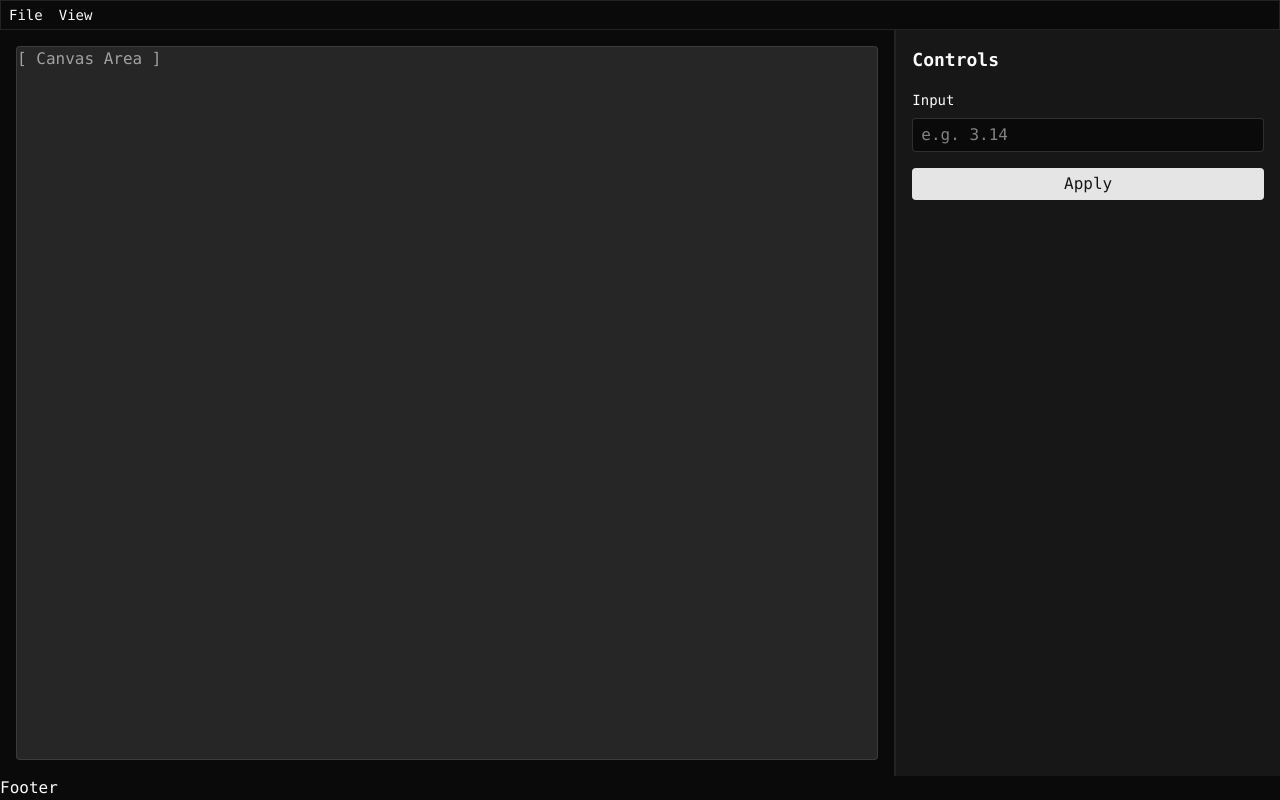
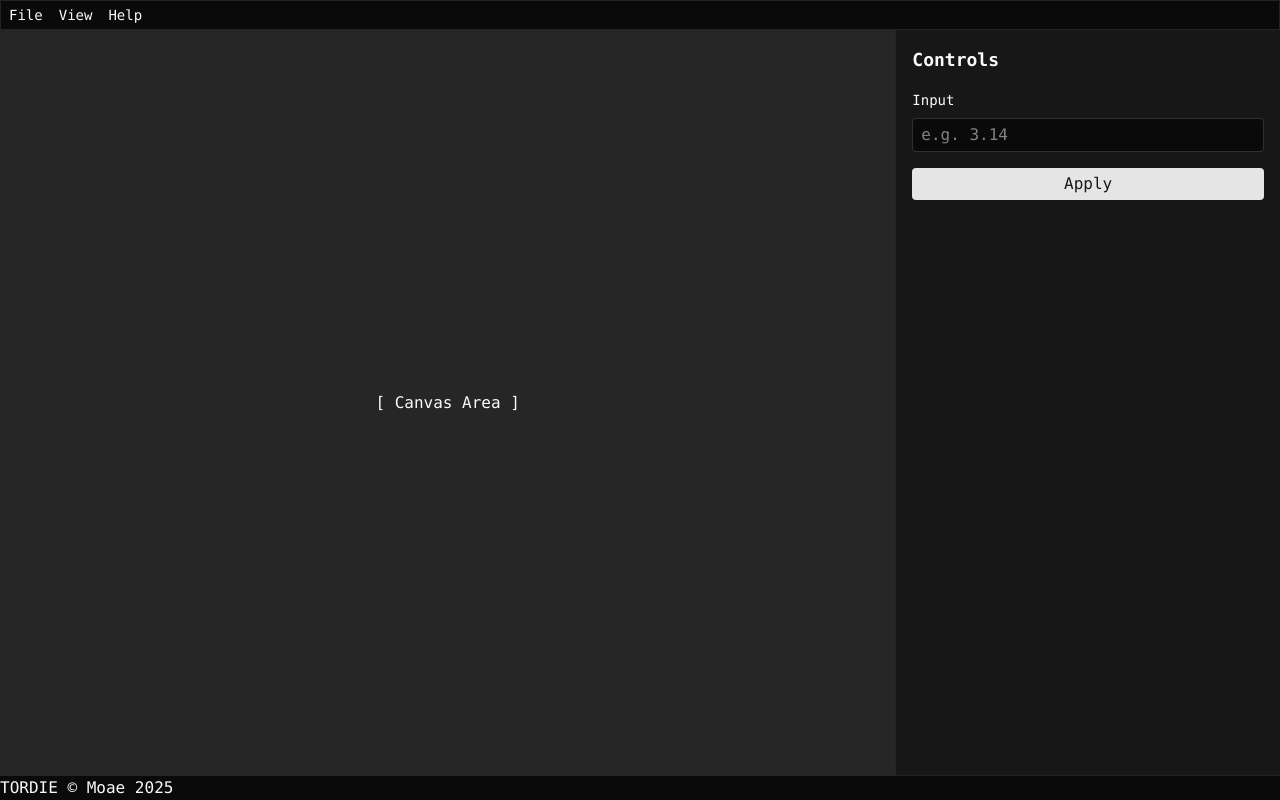
Before and after one commit to Moaesaycto/Tordie-6, a React (Vite) app: page / in a window 1280 px wide. Built offline with nearby package versions, Linux system fonts and the light colour scheme.

Commit message:
Initialising canvas component

```diff
--- a/src-tauri/tauri.conf.json
+++ b/src-tauri/tauri.conf.json
@@ -13,8 +13,8 @@
     "windows": [
       {
         "title": "Tordie 6 | Version 6.1.0.0",
-        "width": 800,
-        "height": 600,
+        "width": 1200,
+        "height": 800,
         "resizable": true,
         "fullscreen": false
       }
--- a/src/App.tsx
+++ b/src/App.tsx
@@ -3,8 +3,9 @@ import {
   ResizablePanel,
   ResizablePanelGroup,
 } from "@/components/ui/resizable";
-import Header from "./components/main/header";
-import Footer from "./components/main/footer";
+import Header from "@/components/main/header";
+import Footer from "@/components/main/footer";
+import Canvas from "@/components/canvas/canvas";
 
 function App() {
   return (
@@ -17,11 +18,7 @@ function App() {
         >
           {/* Left Panel: Canvas Area */}
           <ResizablePanel defaultSize={70} minSize={30}>
-            <div className="h-full w-full p-4 border-r border-border">
-              <div className="canvas-frame bg-muted text-muted-foreground border border-border rounded h-full">
-                [ Canvas Area ]
-              </div>
-            </div>
+            <Canvas />
           </ResizablePanel>
 
           <ResizableHandle />
--- /dev/null
+++ b/src/components/canvas/canvas.tsx
@@ -0,0 +1,11 @@
+const Canvas = () => {
+    return (
+        <div className="h-full w-full">
+            <div className="bg-muted h-full flex items-center justify-center">
+                [ Canvas Area ]
+            </div>
+        </div>
+    )
+}
+
+export default Canvas
--- a/src/components/main/dev/devfooter.tsx
+++ b/src/components/main/dev/devfooter.tsx
@@ -8,7 +8,6 @@ const DevFooter = () => {
             <Separator />
             <div className="flex flex-row w-full justify-between">
                 <KeyDisplay />
-
                 <StatusDisplay />
             </div>
         </div>
--- a/src/components/main/dev/keydisplay.tsx
+++ b/src/components/main/dev/keydisplay.tsx
@@ -79,10 +79,11 @@ export default function PressedKeys() {
 
   return (
     <div
-      className="inline-block w-[20ch] whitespace-nowrap overflow-hidden text-ellipsis select-none font-mono"
+      className="inline-block w-[20ch] whitespace-nowrap overflow-hidden text-ellipsis select-none font-mono text-xs h-full flex items-center"
       aria-label="currently pressed keys"
     >
       {display}
     </div>
   );
+
 }
--- a/src/components/main/dev/statusdisplay.tsx
+++ b/src/components/main/dev/statusdisplay.tsx
@@ -3,6 +3,7 @@ import { useStatus } from "@/components/status-provider";
 import AppleIcon from '@/assets/icons/os/apple-icon.svg?react';
 import WindowsIcon from '@/assets/icons/os/windows-icon.svg?react';
 import LinuxIcon from '@/assets/icons/os/linux-icon.svg?react';
+import OtherIcon from '@/assets/icons/os/other-icon.svg?react';
 import { useTheme } from "@/components/theme-provider";
 
 const OSIcons: Record<string, React.ElementType> = {
@@ -15,7 +16,7 @@ const StatusDisplay = () => {
     const { os } = useStatus();
     const { theme } = useTheme();
 
-    const Icon = OSIcons[os as string] || AppleIcon;
+    const Icon = OSIcons[os as string] || OtherIcon;
 
     const displayColor = theme === 'dark' ? 'text-black' : 'text-white';
     const opposite = theme === 'dark' ? 'bg-white' : 'bg-black';
--- a/src/components/main/footer.tsx
+++ b/src/components/main/footer.tsx
@@ -1,12 +1,16 @@
 import DevFooter from "./dev/devfooter";
 import { useStatus } from "../status-provider";
+import { Separator } from "@/components/ui/separator";
 
 const Footer = () => {
     const { devMode } = useStatus();
     return (
         <footer className="w-full">
-            Footer
-            {devMode && (<DevFooter />)}
+            <Separator />
+            <div>
+                TORDIE © Moae {new Date().getFullYear()}
+                {devMode && (<DevFooter />)}
+            </div>
         </footer>
     )
 }
--- a/src/components/main/menubar/menubar.tsx
+++ b/src/components/main/menubar/menubar.tsx
@@ -15,6 +15,7 @@ export function HeaderMenubar() {
         <Menubar className="rounded-none w-full p-0 gap-0 h-auto min-h-0" loop>
             <FileMenu />
             <ViewMenu />
+            <HelpHemu />
         </Menubar>
     )
 }
@@ -96,3 +97,17 @@ const ViewMenu = () => {
         </MenubarMenu>
     )
 }
+
+const HelpHemu = () => {
+
+    return (
+        <MenubarMenu>
+            <CompactTrigger>Help</CompactTrigger>
+            <CompactContent>
+                <CompactItem disabled>
+                    About Tordie 6
+                </CompactItem>
+            </CompactContent>
+        </MenubarMenu>
+    )
+}
--- a/src/index.css
+++ b/src/index.css
@@ -2,13 +2,19 @@
 @import "tw-animate-css";
 
 @custom-variant dark (&:is(.dark *));
+
+* {
+  user-select: none;
+}
 
 body {
   margin: 0;
   padding: 0;
 }
 
-html, body, #root {
+html,
+body,
+#root {
   height: 100%;
 }
 
@@ -123,6 +129,7 @@ html, body, #root {
   * {
     @apply border-border outline-ring/50;
   }
+
   body {
     @apply bg-background text-foreground;
   }
```
